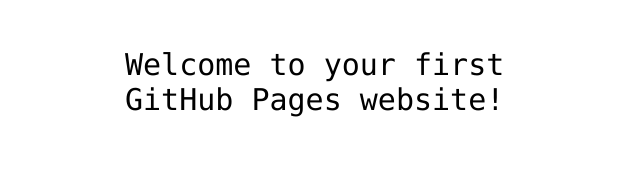
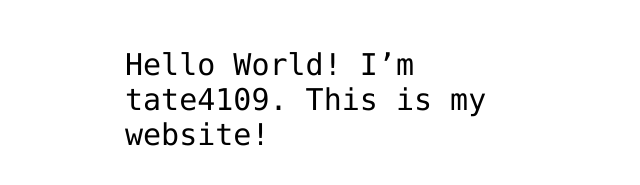
Before and after one commit to tate4109/hello-world, a plain HTML site: page index.html in a window 1280 px wide. Shown: the part 341-526 px from the top of the page, without its empty margins (315-955 px from the left). Drawn offline with Linux system fonts and the light colour scheme.

Commit message:
Update index.html

```diff
--- a/index.html
+++ b/index.html
@@ -12,7 +12,4 @@
 <img src="https://octodex.github.com/images/daftpunktocat-thomas.gif" id="octocat" alt="octocat-gif" />
 
 <!-- Change this code here by copy and pasting your template on line 15 -->
-<p>Welcome to your first GitHub Pages website!</p>
-
-</body>
-</html>
+<p>Hello World! I’m tate4109. This is my website!</p>
```
